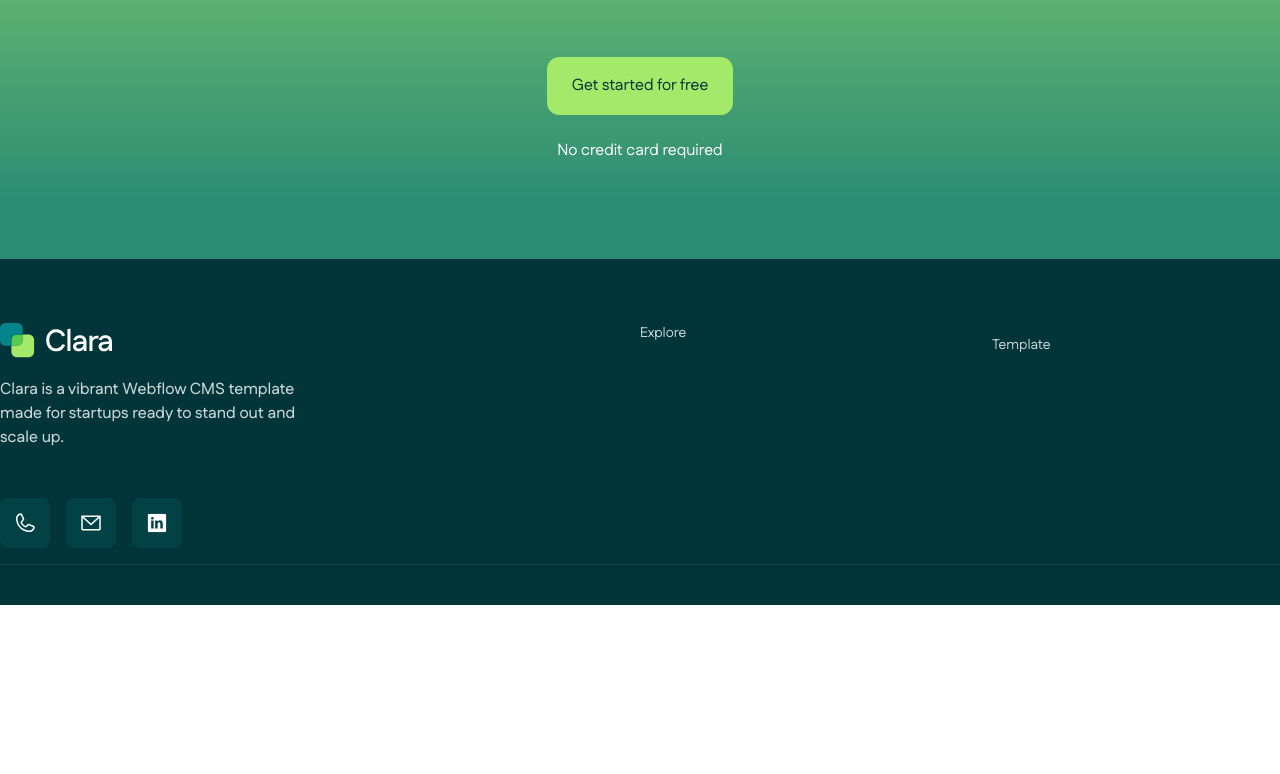
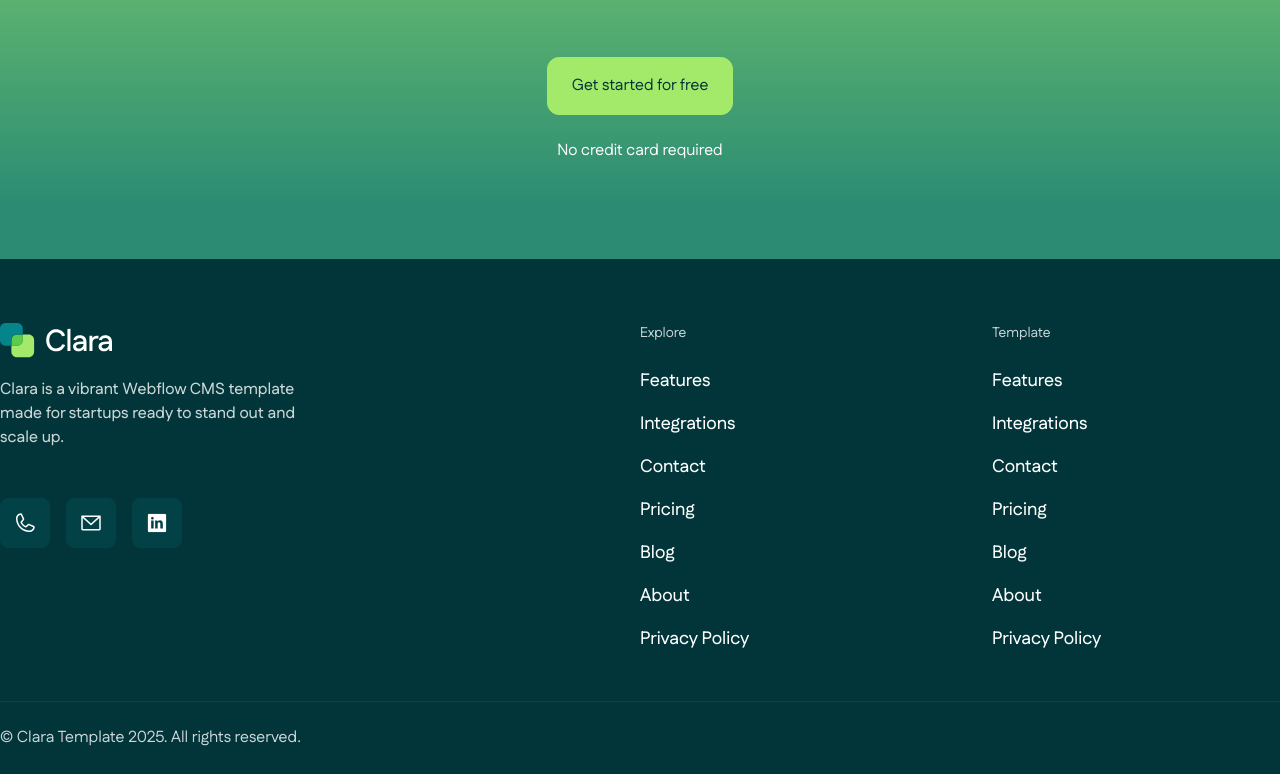
Before and after one commit to aliakbarnazemi22/clara, a React (Create React App) app: page / in a window 1280 px wide. Shown: the part 7560-8334 px from the top of the page. Before the commit the page ends 8165 px from the top, so only its background shows below. Built offline with nearby package versions, Linux system fonts and the light colour scheme.

Commit message:
fotter section part 2

```diff
--- a/src/components/Footer.jsx
+++ b/src/components/Footer.jsx
@@ -47,19 +47,68 @@ function Footer() {
                                         Explore
                                     </p>
 
-                                    <div className="mt-6">
-
+                                    <div className="mt-6 flex flex-col gap-4">
+                                        <a href="#" className='text-white text-[18px] font-[500] transition hover:text-[#a3e96a]'>
+                                            Features
+                                        </a>
+                                        <a href="#" className='text-white text-[18px] font-[500] transition hover:text-[#a3e96a]'>
+                                            Integrations
+                                        </a>
+                                        <a href="#" className='text-white text-[18px] font-[500] transition hover:text-[#a3e96a]'>
+                                            Contact
+                                        </a>
+                                        <a href="#" className='text-white text-[18px] font-[500] transition hover:text-[#a3e96a]'>
+                                            Pricing
+                                        </a>
+                                        <a href="#" className='text-white text-[18px] font-[500] transition hover:text-[#a3e96a]'>
+                                            Blog
+                                        </a>
+                                        <a href="#" className='text-white text-[18px] font-[500] transition hover:text-[#a3e96a]'>
+                                            About
+                                        </a>
+                                        <a href="#" className='text-white text-[18px] font-[500] transition hover:text-[#a3e96a]'>
+                                            Privacy Policy
+                                        </a>
                                     </div>
                                 </div>
                                 <div className="w-1/2">
                                     <p className='text-[.875rem] text-[#fffc]'>
                                         Template
                                     </p>
+
+                                    <div className="mt-6 flex flex-col gap-4">
+                                        <a href="#" className='text-white text-[18px] font-[500] transition hover:text-[#a3e96a]'>
+                                            Features
+                                        </a>
+                                        <a href="#" className='text-white text-[18px] font-[500] transition hover:text-[#a3e96a]'>
+                                            Integrations
+                                        </a>
+                                        <a href="#" className='text-white text-[18px] font-[500] transition hover:text-[#a3e96a]'>
+                                            Contact
+                                        </a>
+                                        <a href="#" className='text-white text-[18px] font-[500] transition hover:text-[#a3e96a]'>
+                                            Pricing
+                                        </a>
+                                        <a href="#" className='text-white text-[18px] font-[500] transition hover:text-[#a3e96a]'>
+                                            Blog
+                                        </a>
+                                        <a href="#" className='text-white text-[18px] font-[500] transition hover:text-[#a3e96a]'>
+                                            About
+                                        </a>
+                                        <a href="#" className='text-white text-[18px] font-[500] transition hover:text-[#a3e96a]'>
+                                            Privacy Policy
+                                        </a>
+                                    </div>
                                 </div>
                             </div>
                         </div>
                     </div>
-                    <div className="w-full h-[1px] bg-[#7cdcfa14] my-4"></div>
+                    <div className="w-full h-[1px] bg-[#7cdcfa14] mt-12">
+                    </div>
+
+                    <div className='text-[1rem] text-[#fffc] mt-6'>
+                        © Clara Template 2025. All rights reserved.
+                    </div>
                 </div>
             </div>
         </footer>
```
